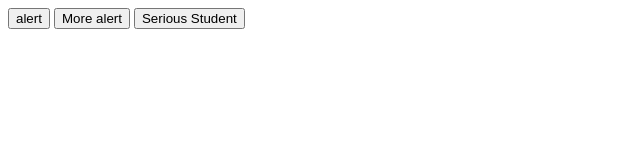
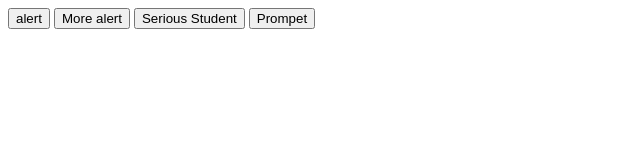
Before and after one commit to amithasanamithasan/Button-js-prompt-alert-confrim-Box, a plain HTML site: page index.html in a window 1280 px wide. Shown: the whole page, without its empty margins (0-640 px from the left). Drawn offline with Linux system fonts and the light colour scheme.

Commit message:
prompt button input

```diff
--- a/index.html
+++ b/index.html
@@ -11,6 +11,7 @@
     <button onclick="alert('acoss kina boll!!')">alert</button>
     <button onclick="alertUser()" >More alert</button>
     <button onclick="seriousStudent()">Serious Student</button>
+    <button onclick="getname()">Prompet</button>
 
 </body>
 <script src="js/alert.js"></script>
--- a/js/alert.js
+++ b/js/alert.js
@@ -14,3 +14,14 @@ const seriousStudent=()=>{
 
 
 }
+
+const getname=()=>{
+  const Name=  prompt('what is your name?');
+
+  if(Name===false){
+    alert('yes you have done')
+  }
+  else{
+    alert('no input');
+  }
+}
```
